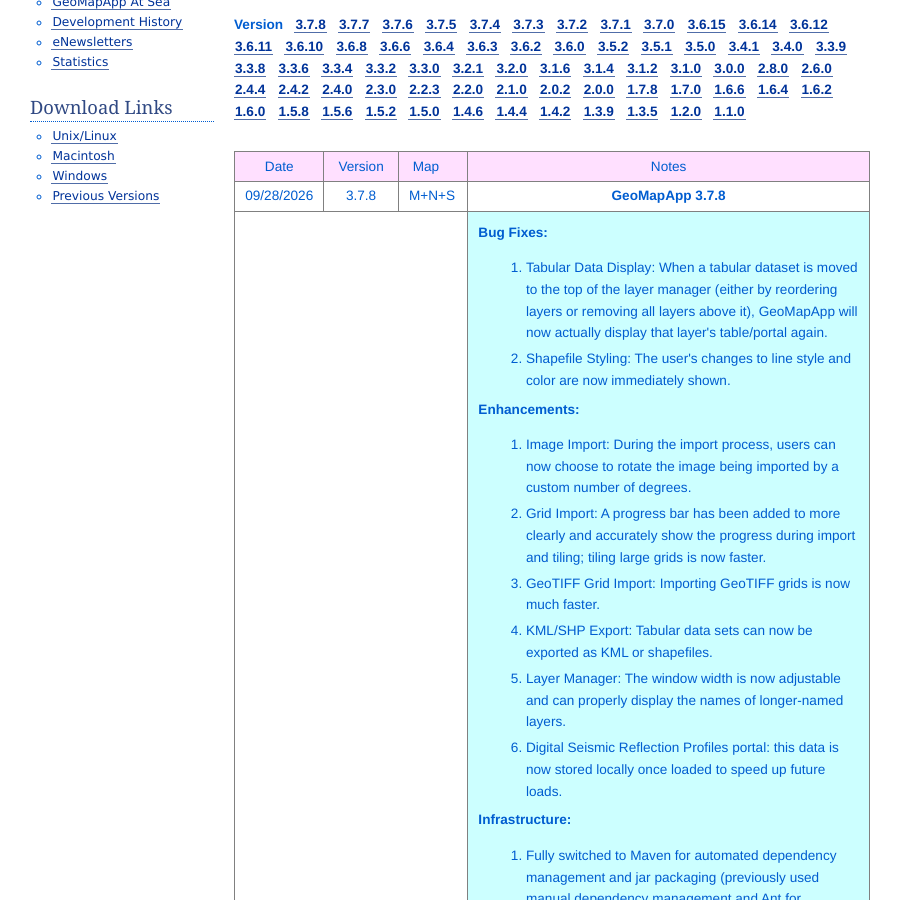
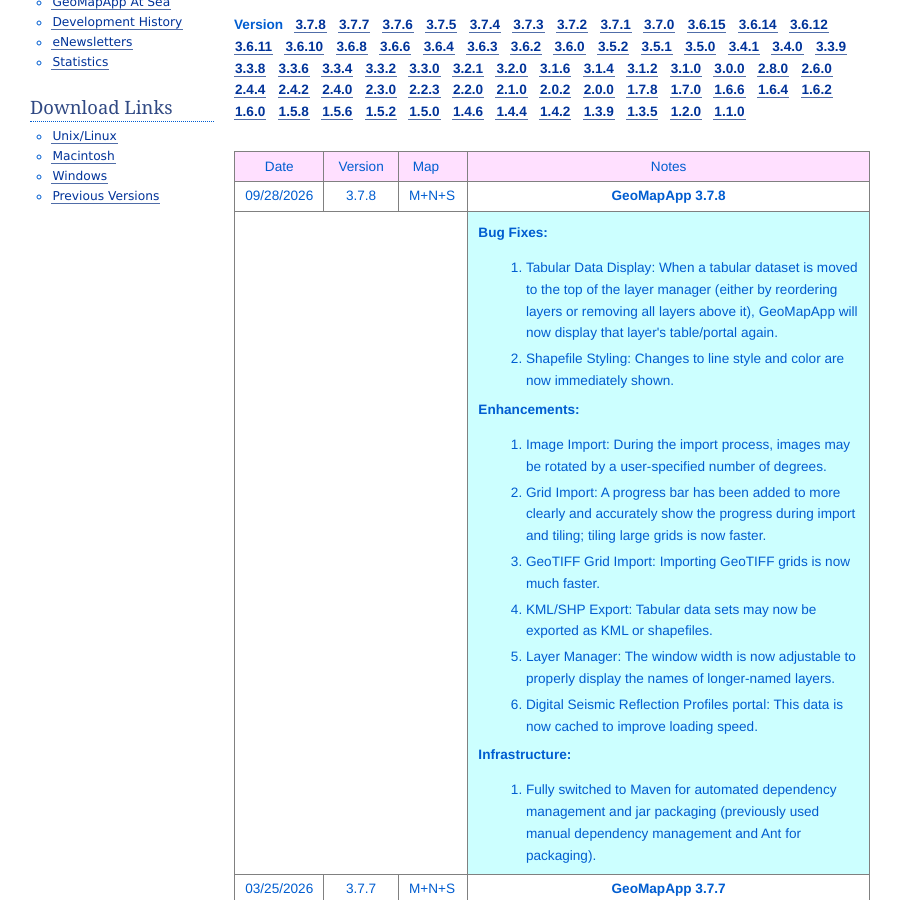
Before and after one commit to mgds/www.geomapapp.org, a Jekyll site: the page built from DevelopmentHistory.html, in a window 1280 px wide and 900 px high, scrolled down 494 px. Shown: the whole window, without its empty margins (190-1091 px from the left). Built offline with Jekyll 4.4.1, drawn with Linux system fonts in a browser that asks for light colours.

Commit message:
Development history for v3.7.8

```diff
--- a/DevelopmentHistory.html
+++ b/DevelopmentHistory.html
@@ -113,7 +113,7 @@
                     <div align="center">3.7.8</div>
                     </td>
                     <td style="vertical-align: top; background-color: rgb(255, 255, 255);">
-                    <div align="center">M+N+S<a name="p377" id="p377"></a></div>
+                    <div align="center">M+N+S<a name="p378" id="p378"></a></div>
                     </td>
                     <td style="vertical-align: top; background-color: rgb(255, 255, 255);">
                     <div align="center"><strong>GeoMapApp 3.7.8</strong></div>
@@ -124,17 +124,17 @@
                     <td style="vertical-align: top; background-color: rgb(195, 255, 255));">
                     <p><strong>Bug Fixes:</strong></p>
                     <ol style="list-style-type: decimal;">
-                      <li>Tabular Data Display: When a tabular dataset is moved to the top of the layer manager (either by reordering layers or removing all layers above it), GeoMapApp will now actually display that layer's table/portal again.</li>
-		      <li>Shapefile Styling: The user's changes to line style and color are now immediately shown.</li>
+                      <li>Tabular Data Display: When a tabular dataset is moved to the top of the layer manager (either by reordering layers or removing all layers above it), GeoMapApp will now display that layer's table/portal again.</li>
+		      <li>Shapefile Styling: Changes to line style and color are now immediately shown.</li>
                     </ol>
                     <p><strong>Enhancements:</strong></p>
                     <ol style="list-style-type: decimal;">
-		      <li>Image Import: During the import process, users can now choose to rotate the image being imported by a custom number of degrees.</li>
+		      <li>Image Import: During the import process, images may be rotated by a user-specified number of degrees.</li>
 		      <li>Grid Import: A progress bar has been added to more clearly and accurately show the progress during import and tiling; tiling large grids is now faster.</li>
 		      <li>GeoTIFF Grid Import: Importing GeoTIFF grids is now much faster.</li>
-		      <li>KML/SHP Export: Tabular data sets can now be exported as KML or shapefiles.</li>
-		      <li>Layer Manager: The window width is now adjustable and can properly display the names of longer-named layers.</li>
-		      <li>Digital Seismic Reflection Profiles portal: this data is now stored locally once loaded to speed up future loads.</li>
+		      <li>KML/SHP Export: Tabular data sets may now be exported as KML or shapefiles.</li>
+		      <li>Layer Manager: The window width is now adjustable to properly display the names of longer-named layers.</li>
+		      <li>Digital Seismic Reflection Profiles portal: This data is now cached to improve loading speed.</li>
                     </ol>
 		    <p><strong>Infrastructure:</strong></p>
 		    <ol style="list-style-type: decimal">
```
